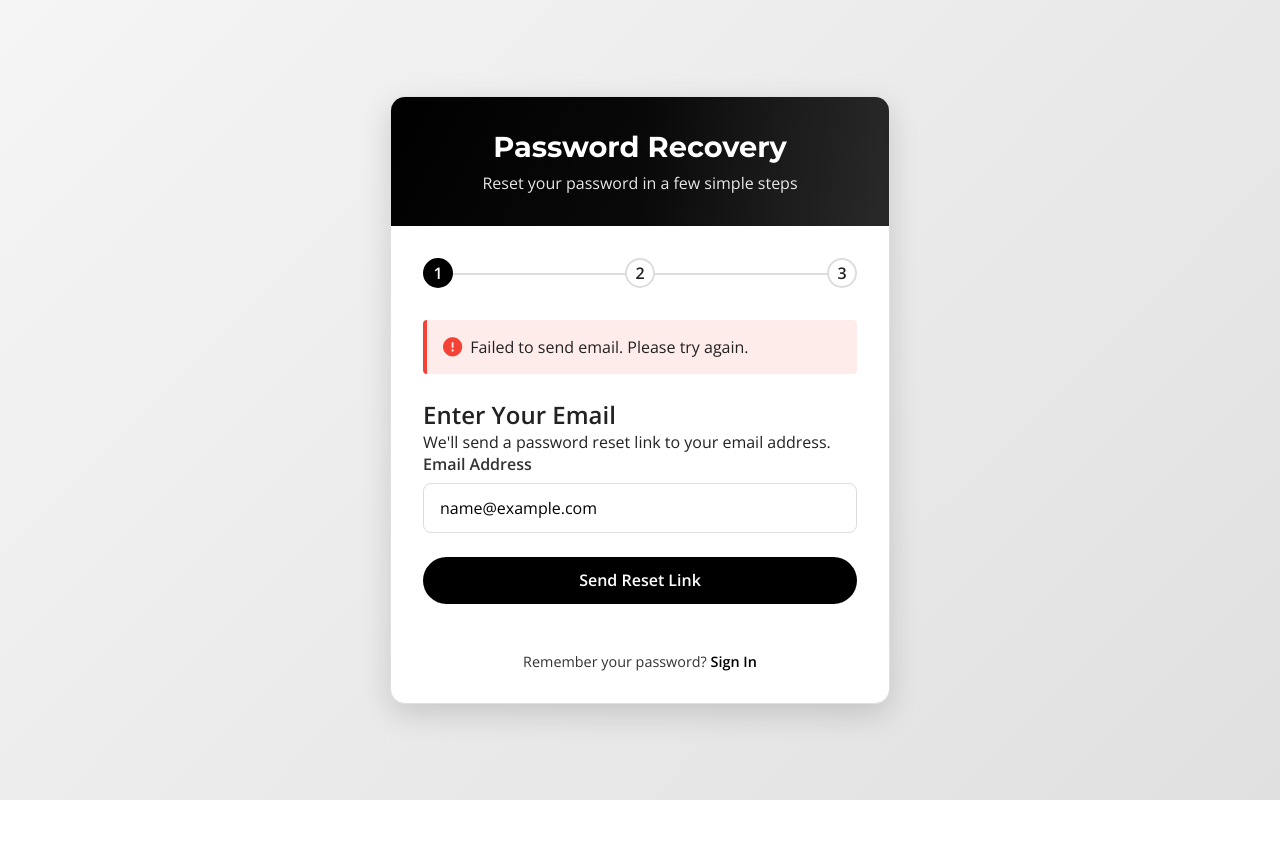
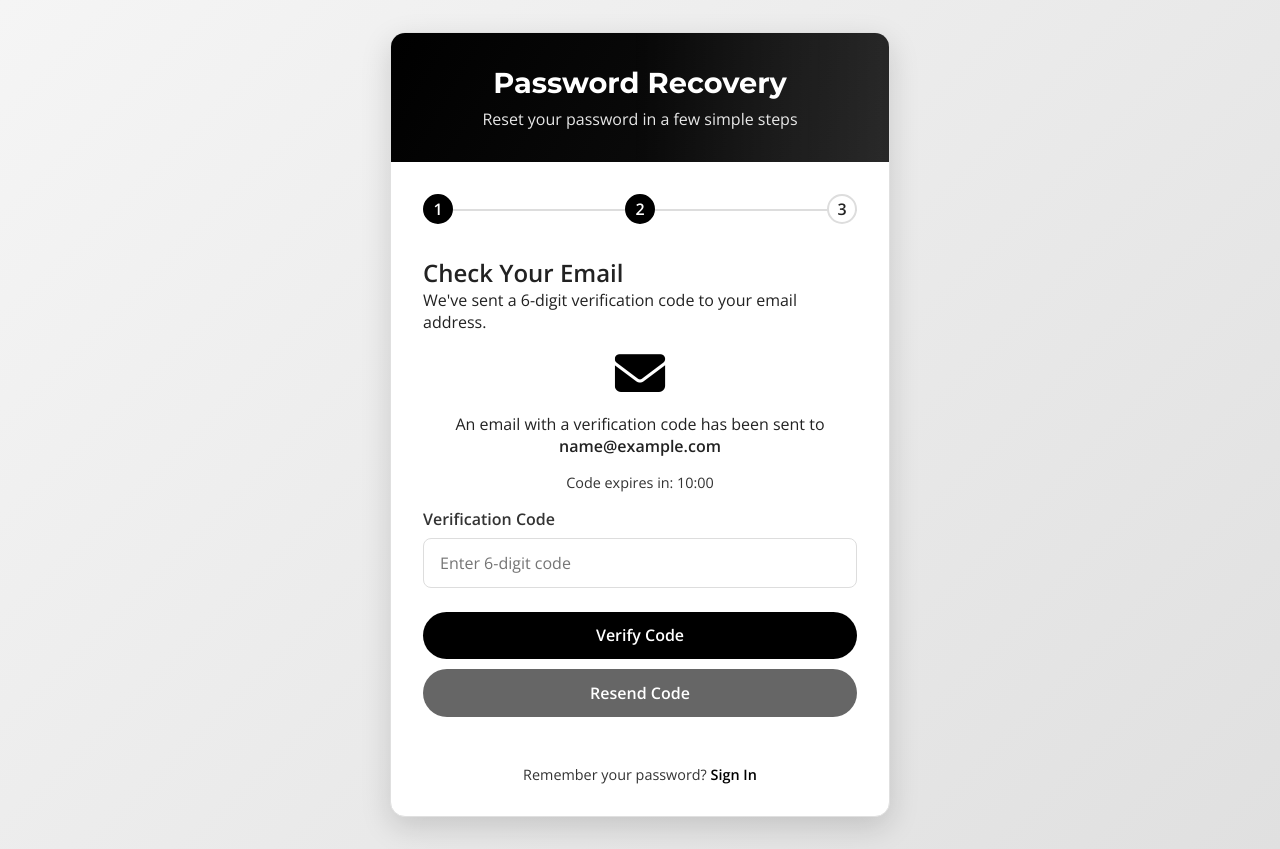
Before and after one commit to Thabzin25/players_flask_app, a website: page ForgetPass.html in a window 1280 px wide. Both pictures are taken after typing "name@example.com" into the empty fields and a click on the button "Send Reset Link". Before the commit the page ends 800 px from the top, so only its background shows below. Drawn offline with nearby package versions, Linux system fonts and the light colour scheme; no server answers.

Commit message:
Update ForgetPass.html

```diff
--- a/ForgetPass.html
+++ b/ForgetPass.html
@@ -470,7 +470,6 @@
         let currentStep = 1;
         let userEmail = '';
         let countdownInterval;
-        let verificationCode = '';
 
         // Update progress bar based on current step
         function updateProgressBar() {
@@ -528,13 +527,8 @@
             return re.test(email);
         }
 
-        // Generate a random 6-digit code
-        function generateVerificationCode() {
-            return Math.floor(100000 + Math.random() * 900000).toString();
-        }
-
-        // Send password reset link with actual email API
-        async function sendResetLink() {
+        // Send password reset link
+        function sendResetLink() {
             const email = document.getElementById('email').value.trim();
 
             if (!email) {
@@ -551,83 +545,30 @@
             userEmail = email;
             document.getElementById('userEmail').textContent = email;
 
-            // Generate verification code
-            verificationCode = generateVerificationCode();
+            // Simulate sending email (in a real application, this would call an API)
+            // This is just a simulation for demonstration purposes
+            simulateEmailSending();
+        }
 
+        // Simulate sending email
+        function simulateEmailSending() {
             // Show loading state
             const btn = document.querySelector('#step1 .btn');
             const originalText = btn.textContent;
             btn.innerHTML = '<i class="fas fa-spinner fa-spin"></i> Sending...';
             btn.disabled = true;
 
-            try {
-                // Send email using Mailtrap API
-                const response = await sendEmailViaMailtrap(email, verificationCode);
+            // Simulate network request
+            setTimeout(() => {
+                btn.innerHTML = originalText;
+                btn.disabled = false;
 
-                if (response.success) {
                 // Move to next step
                 nextStep();
 
                 // Start countdown timer
                 startCountdown(600); // 10 minutes
-                } else {
-                    showError('Failed to send email. Please try again.');
-                    btn.innerHTML = originalText;
-                    btn.disabled = false;
-                }
-            } catch (error) {
-                console.error('Error sending email:', error);
-                showError('Failed to send email. Please try again.');
-                btn.innerHTML = originalText;
-                btn.disabled = false;
-            }
-        }
-
-        // Send email using Mailtrap API
-        async function sendEmailViaMailtrap(email, code) {
-            // Replace with your actual Mailtrap API token
-            const API_TOKEN = 'YOUR_MAILTRAP_API_TOKEN';
-            const MAILTRAP_URL = 'https://send.api.mailtrap.io/api/send';
-
-            const emailData = {
-                from: { email: 'noreply@scoutpro.com', name: 'ScoutPro Support' },
-                to: [{ email: email }],
-                subject: 'ScoutPro Password Reset Verification Code',
-                text: `Your password reset verification code is: ${code}. This code will expire in 10 minutes.`,
-                html: `
-                    <div style="font-family: Arial, sans-serif; max-width: 600px; margin: 0 auto;">
-                        <h2 style="color: #333;">Password Reset Request</h2>
-                        <p>You requested to reset your password for your ScoutPro account.</p>
-                        <p>Your verification code is: <strong style="font-size: 24px; color: #000;">${code}</strong></p>
-                        <p>This code will expire in 10 minutes for security reasons.</p>
-                        <p>If you didn't request this password reset, please ignore this email or contact support if you have concerns.</p>
-                        <br>
-                        <p>Best regards,<br>ScoutPro Team</p>
-                    </div>
-                `,
-                category: 'Password Reset'
-            };
-
-            try {
-                const response = await fetch(MAILTRAP_URL, {
-                    method: 'POST',
-                    headers: {
-                        'Authorization': `Bearer ${API_TOKEN}`,
-                        'Content-Type': 'application/json'
-                    },
-                    body: JSON.stringify(emailData)
-                });
-
-                if (response.ok) {
-                    return { success: true, message: 'Email sent successfully' };
-                } else {
-                    const errorData = await response.json();
-                    return { success: false, message: errorData.message || 'Failed to send email' };
-                }
-            } catch (error) {
-                console.error('Error sending email:', error);
-                return { success: false, message: 'Network error occurred' };
-            }
+            }, 2000);
         }
 
         // Start countdown timer
@@ -646,6 +587,8 @@
                 if (remaining <= 0) {
                     clearInterval(countdownInterval);
                     showError('Verification code has expired. Please request a new one.');
+                    // Optionally move back to step 1
+                    // prevStep();
                 }
             }, 1000);
 
@@ -665,32 +608,24 @@
                 return;
             }
 
-            if (code !== verificationCode) {
-                showError('Invalid verification code. Please try again.');
-                return;
-            }
-
-            // Code is valid, move to next step
+            // In a real application, this would verify the code with the server
+            // For demonstration, we'll assume any 6-digit code is valid
             nextStep();
             clearInterval(countdownInterval);
         }
 
         // Resend verification code
-        async function resendCode() {
-            // Show loading state
+        function resendCode() {
+            // Simulate resending code
             const btn = document.querySelector('#step2 .btn.btn-secondary');
             const originalText = btn.textContent;
             btn.innerHTML = '<i class="fas fa-spinner fa-spin"></i> Resending...';
             btn.disabled = true;
 
-            try {
-                // Generate new verification code
-                verificationCode = generateVerificationCode();
+            setTimeout(() => {
+                btn.innerHTML = originalText;
+                btn.disabled = false;
 
-                // Resend email
-                const response = await sendEmailViaMailtrap(userEmail, verificationCode);
-
-                if (response.success) {
                 // Restart countdown
                 startCountdown(600);
 
@@ -706,16 +641,7 @@
                     errorElement.style.background = 'rgba(244, 67, 54, 0.1)';
                     errorElement.style.borderLeftColor = 'var(--error)';
                 }, 3000);
-                } else {
-                    showError('Failed to resend code. Please try again.');
-                }
-            } catch (error) {
-                console.error('Error resending email:', error);
-                showError('Failed to resend code. Please try again.');
-            } finally {
-                btn.innerHTML = originalText;
-                btn.disabled = false;
-            }
+            }, 1500);
         }
 
         // Check password strength
@@ -823,13 +749,12 @@
             }
 
             // In a real application, this would send the new password to the server
-            // Show loading state
+            // Simulate API call
             const btn = document.querySelector('#step3 .btn');
             const originalText = btn.textContent;
             btn.innerHTML = '<i class="fas fa-spinner fa-spin"></i> Resetting...';
             btn.disabled = true;
 
-            // Simulate API call
             setTimeout(() => {
                 nextStep();
             }, 1500);
```
Lines whose indentation alone changed are shown as unchanged.
